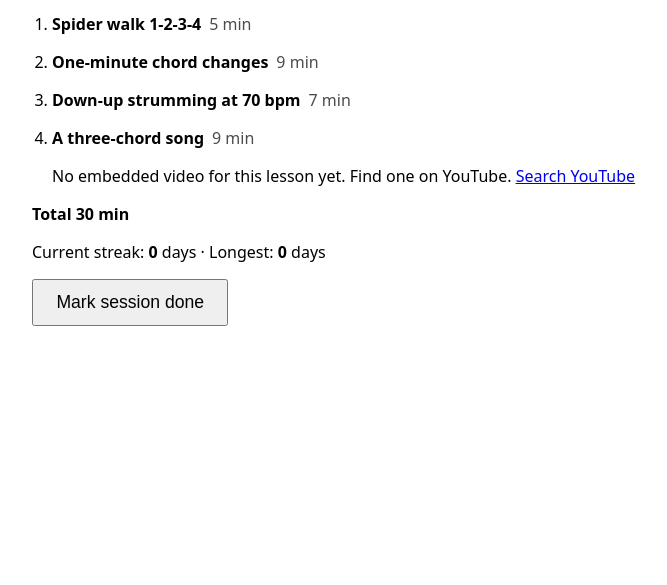
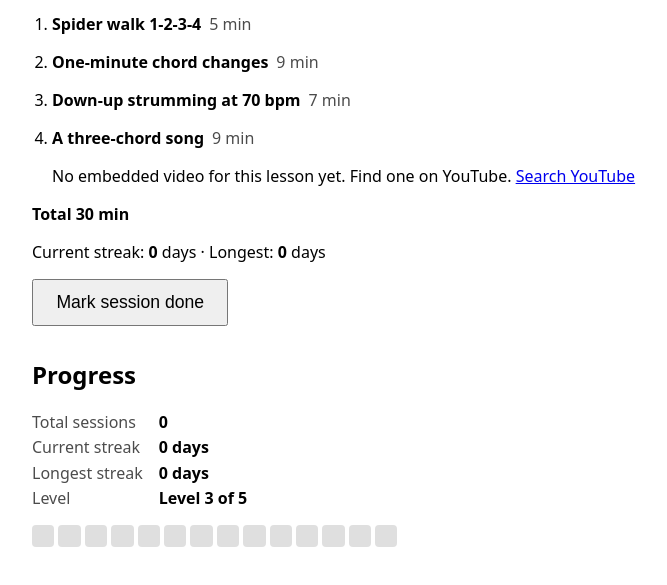
Before and after one commit to Picato/gmate, a website built with Vite: page index.html in a window 1280 px wide. Shown: the part 135-720 px from the top of the page, without its empty margins (288-955 px from the left). Built offline with nearby package versions, Linux system fonts and the light colour scheme.

Commit message:
Add progress view: totals, streaks, level, last 14 days
Co-Authored-By: Claude Sonnet 5.5 <noreply@anthropic.com>

```diff
--- /dev/null
+++ b/src/ui/dom.ts
@@ -0,0 +1,9 @@
+export function el<K extends keyof HTMLElementTagNameMap>(
+  tag: K,
+  props: Partial<HTMLElementTagNameMap[K]> = {},
+  ...children: (Node | string)[]
+): HTMLElementTagNameMap[K] {
+  const node = Object.assign(document.createElement(tag), props);
+  node.append(...children);
+  return node;
+}
--- a/src/ui/mount.ts
+++ b/src/ui/mount.ts
@@ -1,18 +1,11 @@
 import type { Storage } from '../core/storage.ts';
 import type { Exercise, LocalDay } from '../core/types.ts';
+import { el } from './dom.ts';
+import { progressView } from './progressView.ts';
+import { createProgressPanel } from './progressPanel.ts';
 import { levelChangeMessage, markDone, RATING_CHOICES, sessionView, type ItemView, type SessionView } from './sessionView.ts';
 
 type Clock = () => LocalDay;
-
-function el<K extends keyof HTMLElementTagNameMap>(
-  tag: K,
-  props: Partial<HTMLElementTagNameMap[K]> = {},
-  ...children: (Node | string)[]
-): HTMLElementTagNameMap[K] {
-  const node = Object.assign(document.createElement(tag), props);
-  node.append(...children);
-  return node;
-}
 
 function itemNode(item: ItemView): HTMLLIElement {
   const li = el(
@@ -80,6 +73,7 @@ export function mountSession(
   let asking = false;
   const levelNote = el('p', { id: 'level-change', role: 'status' });
   const status = el('p', { id: 'done-status', role: 'status' });
+  const progress = createProgressPanel();
 
   button.addEventListener('click', () => {
     asking = true;
@@ -88,6 +82,7 @@ export function mountSession(
 
   function update(): void {
     const v = view();
+    progress.render(progressView(storage.load(), day));
     current.textContent = String(v.currentStreak);
     longest.textContent = String(v.longestStreak);
     button.disabled = v.done;
@@ -108,6 +103,7 @@ export function mountSession(
     ratingPrompt,
     status,
     levelNote,
+    progress.node,
   );
   update();
 }
--- /dev/null
+++ b/src/ui/progressPanel.ts
@@ -0,0 +1,28 @@
+import { el } from './dom.ts';
+import type { ProgressView } from './progressView.ts';
+
+export function createProgressPanel(): { node: HTMLElement; render: (view: ProgressView) => void } {
+  const stats = el('dl', { className: 'stats' });
+  const grid = el('ol', { id: 'history', className: 'history', ariaLabel: 'Last 14 days' });
+  const node = el('section', { id: 'progress' }, el('h2', {}, 'Progress'), stats, grid);
+
+  return {
+    node,
+    render(view) {
+      const rows: [string, string][] = [
+        ['Total sessions', String(view.totalSessions)],
+        ['Current streak', `${view.currentStreak} days`],
+        ['Longest streak', `${view.longestStreak} days`],
+        ['Level', view.levelLabel],
+      ];
+      stats.replaceChildren(
+        ...rows.flatMap(([term, value]) => [el('dt', {}, term), el('dd', {}, value)]),
+      );
+      grid.replaceChildren(
+        ...view.days.map((d) =>
+          el('li', { className: d.done ? 'day done' : 'day missed', title: d.label, ariaLabel: d.label }),
+        ),
+      );
+    },
+  };
+}
--- /dev/null
+++ b/src/ui/progressView.ts
@@ -0,0 +1,35 @@
+import { currentStreak, addDays, longestStreak } from '../core/streak.ts';
+import type { AppState, LocalDay } from '../core/types.ts';
+
+export const HISTORY_DAYS = 14;
+
+export type DayCell = {
+  readonly date: LocalDay;
+  readonly done: boolean;
+  readonly label: string;
+};
+
+export type ProgressView = {
+  readonly totalSessions: number;
+  readonly currentStreak: number;
+  readonly longestStreak: number;
+  readonly levelLabel: string;
+  /** Oldest first, ending today. */
+  readonly days: readonly DayCell[];
+};
+
+export function progressView(state: AppState, today: LocalDay): ProgressView {
+  const done = new Set(state.completions.map((c) => c.date));
+  const days = Array.from({ length: HISTORY_DAYS }, (_, i) => {
+    const date = addDays(today, i - (HISTORY_DAYS - 1));
+    const isDone = done.has(date);
+    return { date, done: isDone, label: `${date} ${isDone ? 'done' : 'missed'}` };
+  });
+  return {
+    totalSessions: done.size,
+    currentStreak: currentStreak(state.completions, today),
+    longestStreak: longestStreak(state.completions),
+    levelLabel: `Level ${state.level} of 5`,
+    days,
+  };
+}
--- a/src/ui/style.css
+++ b/src/ui/style.css
@@ -15,3 +15,10 @@ body { margin: 0; }
 #rating-prompt[hidden] { display: none; }
 .rating { font-size: 1rem; padding: 0.6rem 1.1rem; cursor: pointer; }
 #level-change { font-weight: 600; }
+#progress { margin-top: 2rem; }
+.stats { display: grid; grid-template-columns: auto 1fr; gap: 0.2rem 1rem; }
+.stats dt { opacity: 0.7; }
+.stats dd { margin: 0; font-weight: 600; }
+.history { display: flex; gap: 4px; list-style: none; padding: 0; }
+.day { width: 1.4rem; height: 1.4rem; border-radius: 4px; background: rgba(128, 128, 128, 0.25); }
+.day.done { background: #2e7d32; }
```
Also changed, not shown: src/ui/progressView.test.ts (added, +51 -0 lines).
